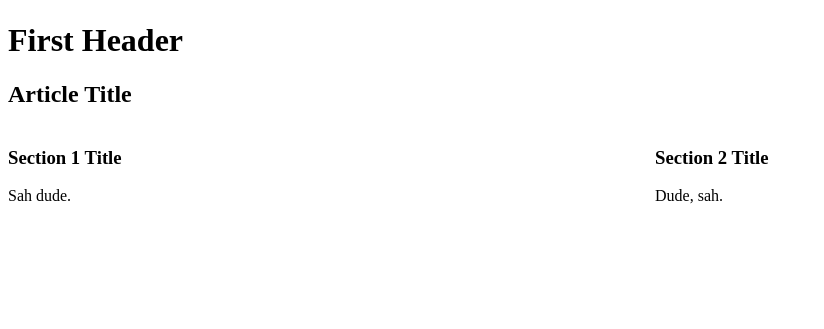
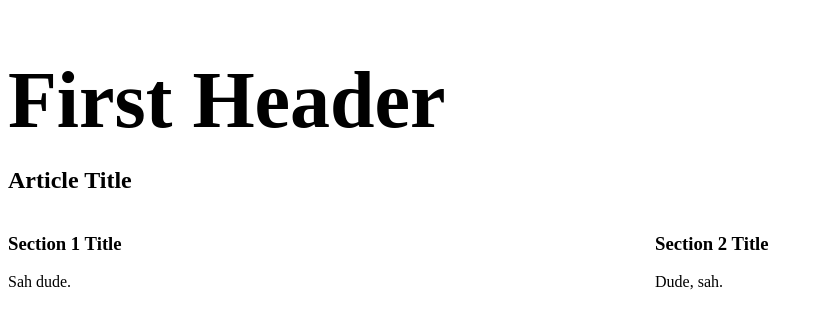
Before and after one commit to farinaa/DataStory, a plain HTML site: page index.html in a window 1280 px wide. Shown: the part 61-390 px from the top of the page, without its empty margins (0-824 px from the left). Drawn offline with Linux system fonts and the light colour scheme.

Commit message:
Changes to style.css

```diff
--- a/assets/css/style.css
+++ b/assets/css/style.css
@@ -1,3 +1,17 @@
 h1 {
   font-size: 80px;
 }
+
+/* whole document */
+body {
+ background: white;
+}
+
+header {
+ height: 200px;
+ background: white;
+}
+
+article#lorem-intro > p::first-line {
+ font-size: 22px
+}
--- a/index.html
+++ b/index.html
@@ -2,6 +2,7 @@
 <html>
   <head>
     <title>Page Title</title>
+    <link rel="stylesheet" type="text/css" href="assets/css/style.css" \>
   </head>
   <body>
     <header>
```
